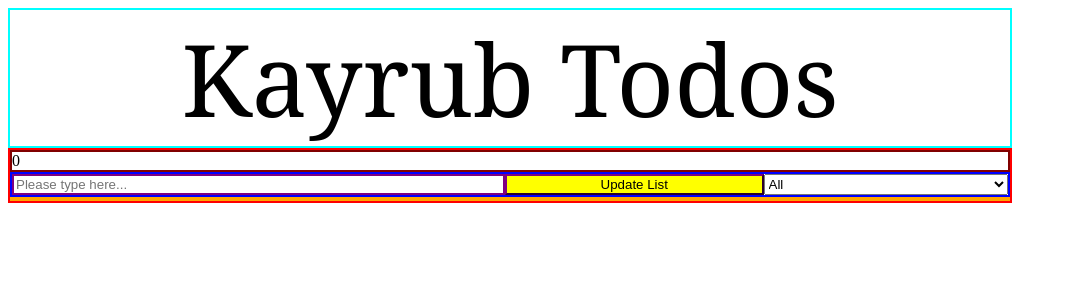
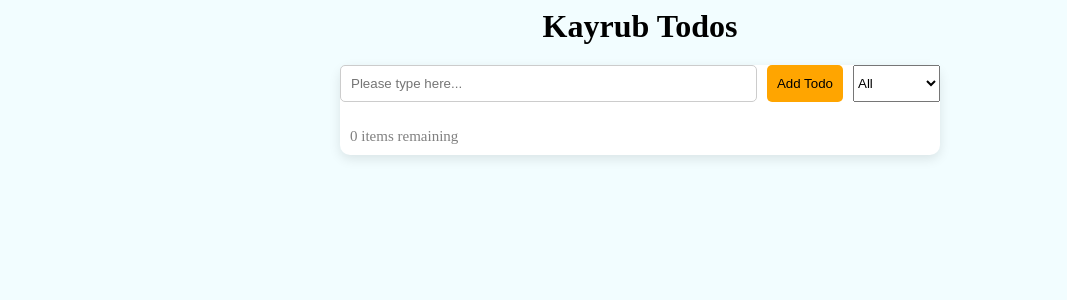
Before and after one commit to kayrub/todo-app, a React (Vite) app: page / in a window 1280 px wide. Shown: the top 300 px of the page, without its empty margins (0-1067 px from the left). Built offline with nearby package versions, Linux system fonts and the light colour scheme.

Commit message:
style: cleaned up CSSs; refactor: counter

```diff
--- a/src/App.css
+++ b/src/App.css
@@ -5,12 +5,107 @@ ul {
   list-style: none;
 }
 
-.counter-row {
-    border: 2px solid maroon;
+input {
+  box-sizing: border-box;
 }
 
-input {
-  box-sizing: border-box;
+button {
+    cursor: pointer;
+    padding: 10px;
+    border-radius: 5px;
+    border: none;
+    color: black;
+    background: orange;
+}
+
+button.add-btn:hover {
+    opacity: .7;
+    background: green;
+}
+
+button.del-btn:hover {
+    opacity: .7;
+    background: red;
+}
+
+body {
+  background: #f2fdff;
+}
+
+/* Header */
+
+.app-header {
+    text-align: center;
+    font-size: 32px;
+    font-weight: 600;
+    margin-bottom: 20px;
+}
+
+/* Container */
+
+.app-container {
+    max-width: 600px;
+    margin: 0 auto;
+    padding: 20 px;
+    background: white;
+  border-radius: 10px;
+  box-shadow: 0 4px 12px rgba(0,0,0,0.1);
+}
+
+.app-container > * {
+    margin-bottom: 16px;
+}
+
+/* Input Row */
+
+.input-row {
+    display:flex;
+    gap: 10px;
+}
+
+.todo-input {
+    flex: 1;
+    padding: 10px;
+    border-radius: 5px;
+    border: 1px solid #ccc;
+}
+
+.add-btn {
+    flex: none;
+}
+
+.filter-selector {
+    flex: none;
+}
+
+/* Counter Row */
+
+.counter-row {
+    font-size: 15px;
+    color: gray;
+    padding:10px;
+}
+
+/* Todo-List */
+
+.todo-list {
+}
+
+.todo-row {
+  display: flex;
+  align-items: center;
+  gap: 10px;
+  padding: 10px;
+}
+
+.checkbox {
+    width: 15px;
+    height: 15px;
+}
+
+.todo-item {
+    flex: 1;
+    text-align: center;
 }
 
 .todo-item.completed {
@@ -18,65 +113,5 @@ input {
     color: gray;
 }
 
-.app-header {
-    display: flex;
-    justify-content:center;
-    align-items:center;
-    font-size:100px;
-    font-family:Georgia, 'Times New Roman', Times, serif;
-    max-width: 1000px;
-    border: 2px solid aqua;
+.del-btn {
 }
-
-.app-container {
-    max-width: 1000px;
-    border:2px solid red;
-}
-
-.input-row {
-    display:flex;
-    justify-content: space-between;
-    border:2px solid blue;
-}
-
-.todo-input {
-    flex: 2;
-    border: 2px solid purple;
-}
-
-button {
-    cursor: pointer;
-    background: yellow ;
-}
-
-.add-btn {
-    border-color: purple;
-    flex: 1;
-}
-
-.filter-selector {
-    flex: 1;
-}
-
-.todo-list {
-    border: 2px solid orange;
-}
-
-.todo-row {
-  display: flex;
-  align-items: center;
-  justify-content: space-between;
-  border: 2px solid pink;
-}
-
-.todo-item {
-    border:2px solid green;
-}
-
-.checkbox {
-    transform: scale(2);
-}
-
-.del-btn {
-    border: 2px solid lightgreen;
-}
--- a/src/App.jsx
+++ b/src/App.jsx
@@ -75,6 +75,8 @@ function App() {
 
   const countToDos = todos.filter(todo => !todo.completed).length;
 
+  const countRemaining = (curr) => curr !== 1 ? 'items' : 'item';
+
   const filterViewToDos = todos.filter(todo => {
     if(filterToDos === 'completed') return todo.completed;
     if(filterToDos === 'active') return !todo.completed;
@@ -95,7 +97,6 @@ function App() {
       </header>
 
       <main className='app-container'>
-        <div className='counter-row'>{countToDos}</div>
         <div className='input-row'>
           <input
             className='todo-input'
@@ -109,7 +110,7 @@ function App() {
           <button
             className='add-btn'
             onClick = {() => addToDo(todoText)}>
-            Update List
+            Add Todo
           </button>
           <select
             className='filter-selector'
@@ -119,6 +120,8 @@ function App() {
             <option value='active'>Active</option>
           </select>
         </div>
+
+        <div className='counter-row'>{countToDos} {countRemaining(countToDos)} remaining</div>
 
         <ul className='todo-list'>
           {filterViewToDos.map(todo => (
@@ -139,7 +142,7 @@ function App() {
             <button
               className='del-btn'
               onClick ={() => deleteToDo(todo)}>
-              delete
+              Delete
             </button>
           </li>
           ))}
```
